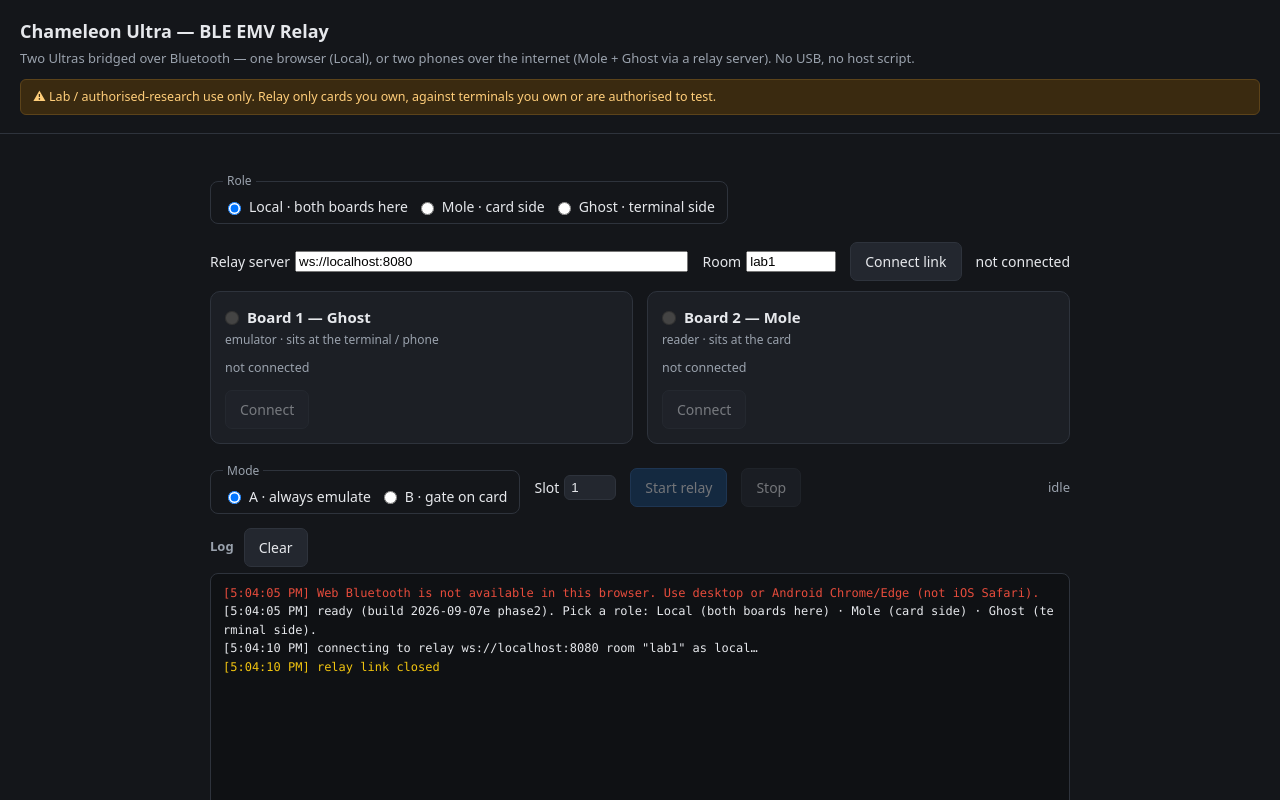
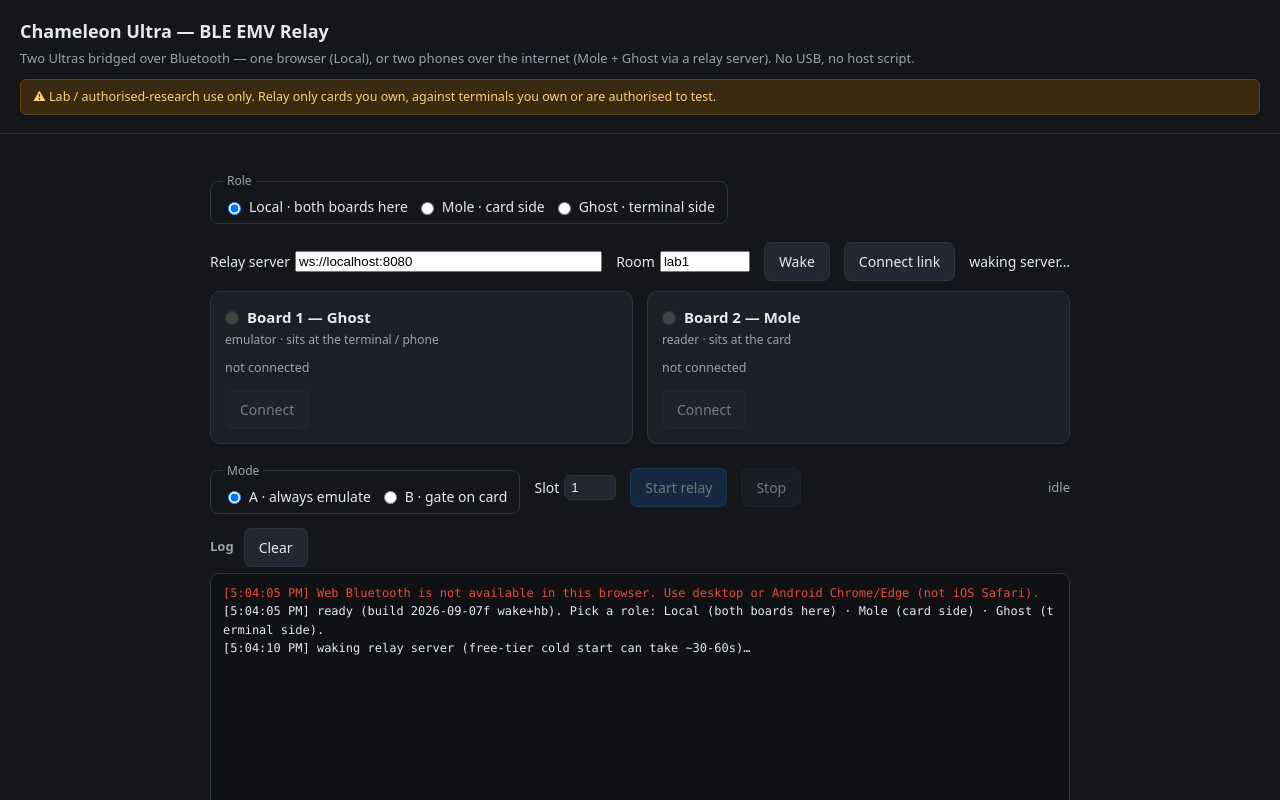
Before and after one commit to whitewhidow/chameleon-relay-web, a plain HTML site: page index.html in a window 1280 px wide. Both pictures are taken after a click on the button "Connect link". Shown: the top 800 px of the page. Drawn offline with Linux system fonts and the light colour scheme; no server answers.

Commit message:
Phase 2: Wake button + heartbeat + prefill Render URL
- Server: CORS header on HTTP (so the browser can read /health for the wake
  probe) + handle {t:'ping'} -> {t:'pong'} (not forwarded).
- Web: Wake button pre-warms a sleeping Render free-tier service (polls /health
  until 200); Connect link auto-wakes first so the first connect doesn't cold-
  start-timeout. 30s app-level heartbeat while linked keeps the WS open through
  proxies and Render warm during a session (stops on close). Server URL now
  prefills wss://chameleon-relay-web.onrender.com on the hosted site. build 'wake+hb'.

```diff
--- a/index.html
+++ b/index.html
@@ -73,6 +73,7 @@
     <div class="grp" style="flex:1 1 320px"><label style="flex:1">Relay server
       <input type="text" id="server-url" placeholder="wss://your-app.onrender.com" style="flex:1;min-width:180px"></label></div>
     <div class="grp"><label>Room <input type="text" id="room-code" value="lab1" style="width:90px"></label></div>
+    <button id="wake-btn">Wake</button>
     <button id="link-btn">Connect link</button>
     <span id="link-status">not connected</span>
   </div>
--- a/relay-server/server.js
+++ b/relay-server/server.js
@@ -19,6 +19,7 @@ const PORT = process.env.PORT || 8080;
 const rooms = new Map(); // room -> Set<ws>
 
 const server = http.createServer((req, res) => {
+  res.setHeader('Access-Control-Allow-Origin', '*');   // let the browser read /health (wake probe)
   if (req.url === '/health') { res.writeHead(200); res.end('ok'); return; }
   res.writeHead(200, { 'content-type': 'text/plain' });
   res.end('chameleon relay rendezvous — lab use only');
@@ -59,6 +60,7 @@ wss.on('connection', (ws) => {
       announce(room);
       return;
     }
+    if (msg.t === 'ping') { ws.send(JSON.stringify({ t: 'pong' })); return; }   // heartbeat, not forwarded
     // forward everything else to the OTHER member(s) of the room
     if (!ws.room) return;
     const s = rooms.get(ws.room); if (!s) return;
--- a/relay.js
+++ b/relay.js
@@ -18,7 +18,7 @@
  */
 'use strict';
 
-const BUILD = '2026-09-07e phase2';   // shown in the log so you can confirm which version loaded
+const BUILD = '2026-09-07f wake+hb';   // shown in the log so you can confirm which version loaded
 
 // --- Nordic UART Service (verified in firmware ble_main.c / ble_nus) ---------
 const NUS_SERVICE = '6e400001-b5a3-f393-e0a9-e50e24dcca9e';
@@ -271,8 +271,11 @@ class WSLink {
   constructor() {
     this.ws = null; this.waiters = new Map(); this.onReq = null; this.onPeers = null;
     this.onClose = null; this.peers = 0; this.roles = [];
+    this.hb = null;   // heartbeat interval
     this.mole = new WSMole(this);
   }
+  _startHb() { this._stopHb(); this.hb = setInterval(() => this.send({ t: 'ping' }), 30000); }
+  _stopHb() { if (this.hb) { clearInterval(this.hb); this.hb = null; } }
   get connected() { return !!(this.ws && this.ws.readyState === 1); }
   connect(url, room, role) {
     return new Promise((resolve, reject) => {
@@ -283,15 +286,16 @@ class WSLink {
       ws.onopen = () => ws.send(JSON.stringify({ t: 'join', room, role }));
       ws.onmessage = (ev) => {
         let m; try { m = JSON.parse(ev.data); } catch { return; }
-        if (m.t === 'joined') { clearTimeout(to); this.peers = m.n; this.roles = m.roles || []; resolve(m); return; }
+        if (m.t === 'joined') { clearTimeout(to); this.peers = m.n; this.roles = m.roles || []; this._startHb(); resolve(m); return; }
         if (m.t === 'error') { clearTimeout(to); reject(new Error('link: ' + m.reason)); return; }
+        if (m.t === 'pong') return;   // heartbeat ack
         if (m.t === 'peers') { this.peers = m.n; this.roles = m.roles || []; if (this.onPeers) this.onPeers(m); return; }
         const q = this.waiters.get(m.t);
         if (q && q.length) { const w = q.shift(); clearTimeout(w.to); w.resolve(m); return; }
         if (this.onReq) this.onReq(m);   // inbound request for the mole-serve handler
       };
       ws.onerror = () => {};
-      ws.onclose = () => { this.ws = null; if (this.onClose) this.onClose(); };
+      ws.onclose = () => { this._stopHb(); this.ws = null; if (this.onClose) this.onClose(); };
     });
   }
   send(obj) { if (this.connected) this.ws.send(JSON.stringify(obj)); }
@@ -304,7 +308,7 @@ class WSLink {
       this.send(obj);
     });
   }
-  close() { try { this.ws && this.ws.close(); } catch (_) {} this.ws = null; }
+  close() { this._stopHb(); try { this.ws && this.ws.close(); } catch (_) {} this.ws = null; }
 }
 
 // Ghost-side view of the remote mole: same surface as a ChameleonBLE mole so the
@@ -385,12 +389,39 @@ function applyRole() {
   updateStartEnabled();
 }
 
+// Derive the http(s) /health URL from the ws(s):// server URL.
+function healthUrlFrom(wsUrl) {
+  try {
+    const u = new URL(wsUrl);
+    u.protocol = (u.protocol === 'wss:') ? 'https:' : 'http:';
+    u.pathname = '/health'; u.search = ''; u.hash = '';
+    return u.toString();
+  } catch { return null; }
+}
+
+// Pre-warm a sleeping Render free-tier service: poll /health until it answers.
+async function wakeServer() {
+  const url = healthUrlFrom($('server-url').value.trim());
+  if (!url) { log('enter the relay server URL first', 'warn'); return false; }
+  $('link-status').textContent = 'waking server…';
+  log('waking relay server (free-tier cold start can take ~30-60s)…');
+  const t0 = Date.now();
+  while (Date.now() - t0 < 80000) {
+    try { const r = await fetch(url, { cache: 'no-store' }); if (r.ok) { log('relay server is awake', 'ok'); $('link-status').textContent = 'server awake'; return true; } } catch (_) {}
+    await sleep(3000);
+  }
+  log('relay server did not wake within 80s — try again', 'warn');
+  $('link-status').textContent = 'wake timed out';
+  return false;
+}
+
 async function toggleLink() {
   if (wsLink.connected) { wsLink.close(); return; }
   const url = $('server-url').value.trim();
   const room = $('room-code').value.trim();
   if (!url || !room) { log('enter a server URL and room code', 'warn'); return; }
   try {
+    await wakeServer();   // best-effort pre-warm so the first connect doesn't cold-start-timeout
     log(`connecting to relay ${url} room "${room}" as ${currentRole()}…`);
     wsLink.onClose = () => { log('relay link closed', 'warn'); $('link-btn').textContent = 'Connect link'; $('link-status').textContent = 'not connected'; if (running) stopRelay(); updateStartEnabled(); };
     wsLink.onPeers = (m) => { $('link-status').textContent = `linked · ${m.n}/2 in room (${(m.roles || []).join(', ') || '—'})`; };
@@ -690,10 +721,11 @@ window.addEventListener('DOMContentLoaded', () => {
   $('stop').onclick = stopRelay;
   $('clear').onclick = () => { $('log').innerHTML = ''; };
   $('link-btn').onclick = toggleLink;
+  $('wake-btn').onclick = wakeServer;
   document.querySelectorAll('input[name=role]').forEach(r => r.addEventListener('change', applyRole));
-  // default the server URL sensibly: same host over wss when hosted, ws://localhost for local
+  // default the server URL: our Render relay when hosted (https), ws://localhost for local dev
   $('server-url').value = (location.protocol === 'https:')
-    ? '' : 'ws://localhost:8080';
+    ? 'wss://chameleon-relay-web.onrender.com' : 'ws://localhost:8080';
   setDevUI('ghost', ghost); setDevUI('mole', mole);
   applyRole();
   log(`ready (build ${BUILD}). Pick a role: Local (both boards here) · Mole (card side) · Ghost (terminal side).`);
```
